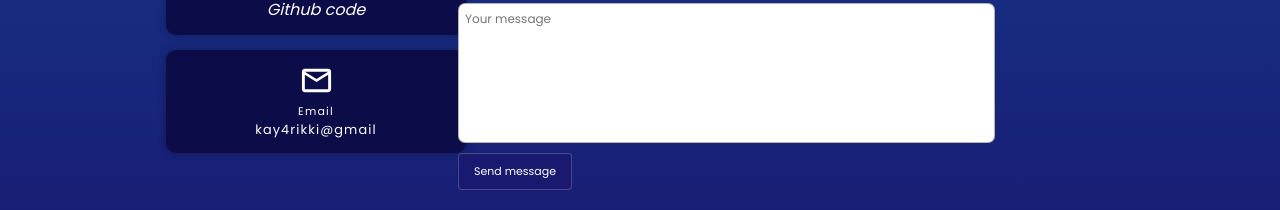
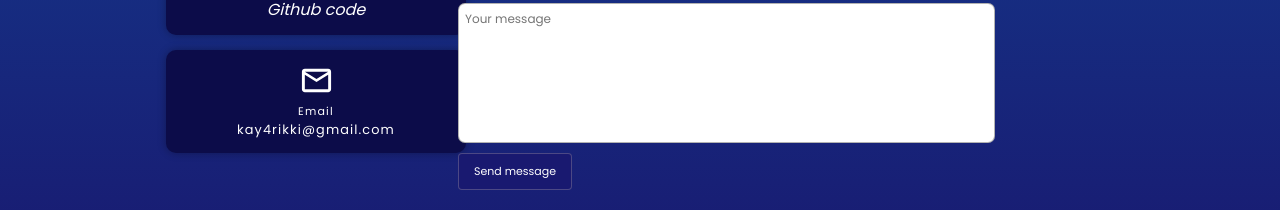
Before and after one commit to kafuiAllday/React-portfolio-site, a React (Create React App) app: page / in a window 1280 px wide. Shown: the part 2254-2464 px from the top of the page. Built offline with nearby package versions, Linux system fonts and the light colour scheme.

Commit message:
additions

```diff
--- a/src/components/Contact/Contact.jsx
+++ b/src/components/Contact/Contact.jsx
@@ -21,7 +21,7 @@ function Contact() {
           <div className='Mail'>
             <MdOutlineEmail className='email'/>
             <h4>Email</h4>
-            <h3>kay4rikki@gmail</h3>
+            <h3>kay4rikki@gmail.com</h3>
 
           </div>
           </div>
--- a/src/index.css
+++ b/src/index.css
@@ -273,6 +273,8 @@ hr{
       text-align: center;
      }
 
+
+
      .cta_butt{
         display: inline-block;
         width: max-content;
```
